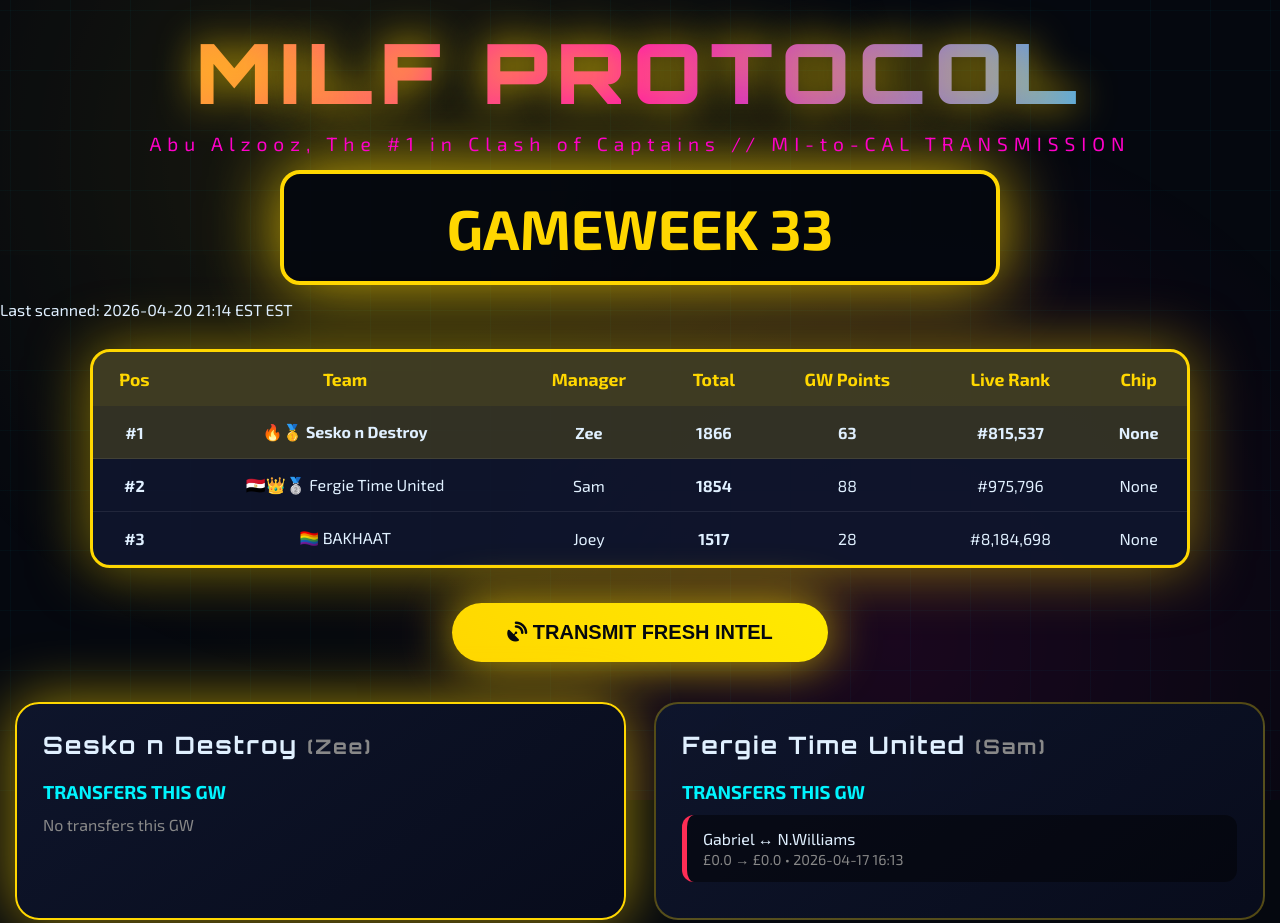
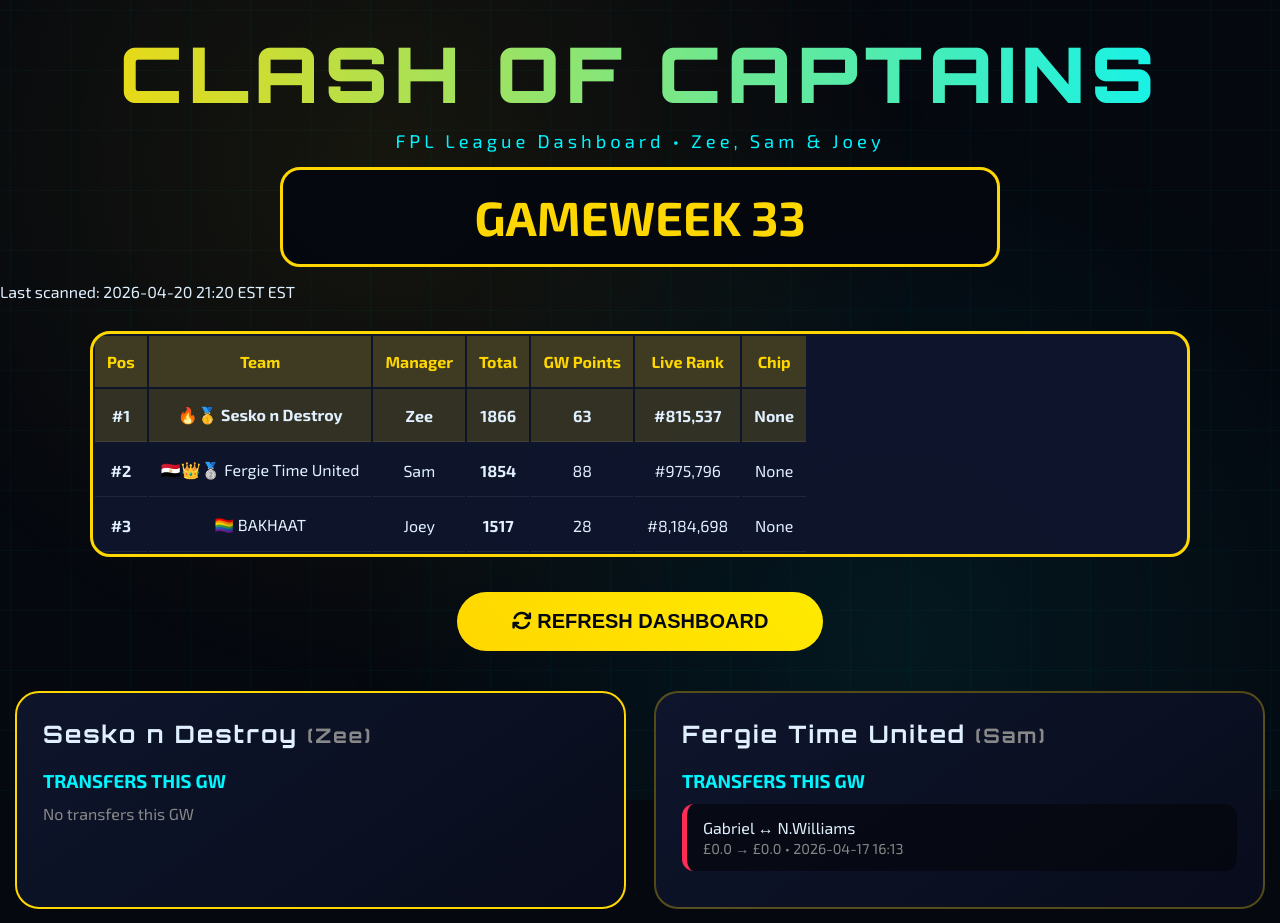
Before and after one commit to zeyadjabo/clash-of-captains, a plain HTML site: page index.html in a window 1280 px wide. Shown: the top 923 px of the page. Drawn offline with Linux system fonts and the light colour scheme.

Commit message:
Force update - fresh dashboard April 20-professional

```diff
--- a/index.html
+++ b/index.html
@@ -3,7 +3,7 @@
 <head>
   <meta charset="UTF-8" />
   <meta name="viewport" content="width=device-width, initial-scale=1.0"/>
-  <title>MILF LEAGUE // GROK PROTOCOL</title>
+  <title>Clash of Captains - FPL Dashboard</title>
   <link rel="stylesheet" href="https://cdnjs.cloudflare.com/ajax/libs/font-awesome/6.6.0/css/all.min.css">
   <style>
     @import url('https://fonts.googleapis.com/css2?family=Orbitron:wght@400;500;700;900&family=Exo+2:wght@400;600;700&display=swap');
@@ -11,7 +11,6 @@
     :root {
       --neon-gold: #ffd700;
       --neon-cyan: #00f5ff;
-      --neon-pink: #ff00c8;
       --dark-bg: #05080f;
     }
 
@@ -28,8 +27,8 @@
       content: ''; position: fixed; top: 0; left: 0; width: 100%; height: 100%; z-index: -2;
     }
     body::before {
-      background: radial-gradient(circle at 30% 20%, rgba(255,215,0,0.12), transparent 50%),
-                  radial-gradient(circle at 70% 80%, rgba(255,0,200,0.12), transparent 50%);
+      background: radial-gradient(circle at 30% 20%, rgba(255,215,0,0.10), transparent 50%),
+                  radial-gradient(circle at 70% 80%, rgba(0,245,255,0.10), transparent 50%);
       animation: bgPulse 25s infinite alternate;
     }
     @keyframes bgPulse { 0% { opacity: 0.6; } 100% { opacity: 1; } }
@@ -46,26 +45,23 @@
     h1 {
       text-align: center;
       font-family: 'Orbitron', sans-serif;
-      font-size: clamp(2.8rem, 9vw, 5.2rem);
+      font-size: clamp(2.6rem, 8vw, 4.8rem);
       font-weight: 900;
-      letter-spacing: 8px;
-      background: linear-gradient(90deg, #ffd700, #ff00c8, #00f5ff);
+      letter-spacing: 6px;
+      background: linear-gradient(90deg, #ffd700, #00f5ff);
       -webkit-background-clip: text;
       -webkit-text-fill-color: transparent;
-      margin: 20px 0 8px;
-      text-shadow: 0 0 40px rgba(255,215,0,0.8);
+      margin: 25px 0 8px;
     }
 
-    .subtitle { text-align:center; color:#ff00c8; font-size:1.2rem; letter-spacing:6px; margin-bottom:15px; }
+    .subtitle { text-align:center; color:#00f5ff; font-size:1.15rem; letter-spacing:4px; margin-bottom:15px; }
 
     .gw-highlight {
-      text-align:center; font-size: clamp(2rem, 7vw, 3.5rem); font-weight:900;
-      background:rgba(5,8,15,0.95); border:4px solid var(--neon-gold); color:var(--neon-gold);
-      padding:20px; border-radius:20px; margin:15px auto; max-width:720px;
-      box-shadow:0 0 70px rgba(255,215,0,0.8);
+      text-align:center; font-size: clamp(1.9rem, 6vw, 3rem); font-weight:900;
+      background:rgba(5,8,15,0.95); border:3px solid var(--neon-gold); color:var(--neon-gold);
+      padding:18px; border-radius:20px; margin:15px auto; max-width:720px;
     }
 
-    /* LEAGUE TABLE - Centered & Improved */
     .league-table {
       max-width: 1100px;
       margin: 30px auto;
@@ -73,17 +69,11 @@
       border-radius: 20px;
       overflow: hidden;
       border: 3px solid var(--neon-gold);
-      box-shadow: 0 0 60px rgba(255,215,0,0.5);
-    }
-    .league-table table {
-      width:100%;
-      border-collapse:collapse;
     }
     .league-table th {
       background: rgba(255,215,0,0.2);
       color: var(--neon-gold);
       padding: 16px 12px;
-      font-size: 1.1rem;
     }
     .league-table td {
       padding: 16px 12px;
@@ -110,7 +100,7 @@
       padding:26px;
       border:2px solid rgba(255,215,0,0.3);
     }
-    .card.yours { border-color:var(--neon-gold); box-shadow:0 0 60px rgba(255,215,0,0.6); }
+    .card.yours { border-color:var(--neon-gold); }
 
     .transfer-list {
       list-style: none;
@@ -128,21 +118,20 @@
     .refresh-btn {
       display:block; margin:35px auto; padding:18px 55px; font-size:1.25rem; font-weight:900;
       background:linear-gradient(45deg,#ffd700,#ffea00); color:#05080f; border:none;
-      border-radius:50px; cursor:pointer; box-shadow:0 0 50px rgba(255,215,0,0.8);
+      border-radius:50px; cursor:pointer;
     }
     .refresh-btn:hover { transform:scale(1.08); }
 
     @media (max-width: 768px) {
       .container { grid-template-columns:1fr; }
-      .league-table th, .league-table td { padding: 12px 8px; }
     }
   </style>
 </head>
 <body>
-  <h1>MILF PROTOCOL</h1>
-  <div class="subtitle">Abu Alzooz, The #1 in Clash of Captains // MI-to-CAL TRANSMISSION</div>
+  <h1>CLASH OF CAPTAINS</h1>
+  <div class="subtitle">FPL League Dashboard • Zee, Sam & Joey</div>
   <div class="gw-highlight">GAMEWEEK 33</div>
-  <div class="update-time">Last scanned: 2026-04-20 21:14 EST EST</div>
+  <div class="update-time">Last scanned: 2026-04-20 21:20 EST EST</div>
 
   <div class="league-table">
     <table>
@@ -189,7 +178,7 @@
   </div>
 
   <button class="refresh-btn" onclick="location.reload()">
-    <i class="fas fa-satellite-dish"></i> TRANSMIT FRESH INTEL
+    <i class="fas fa-sync"></i> REFRESH DASHBOARD
   </button>
 
   <div class="container">
```
